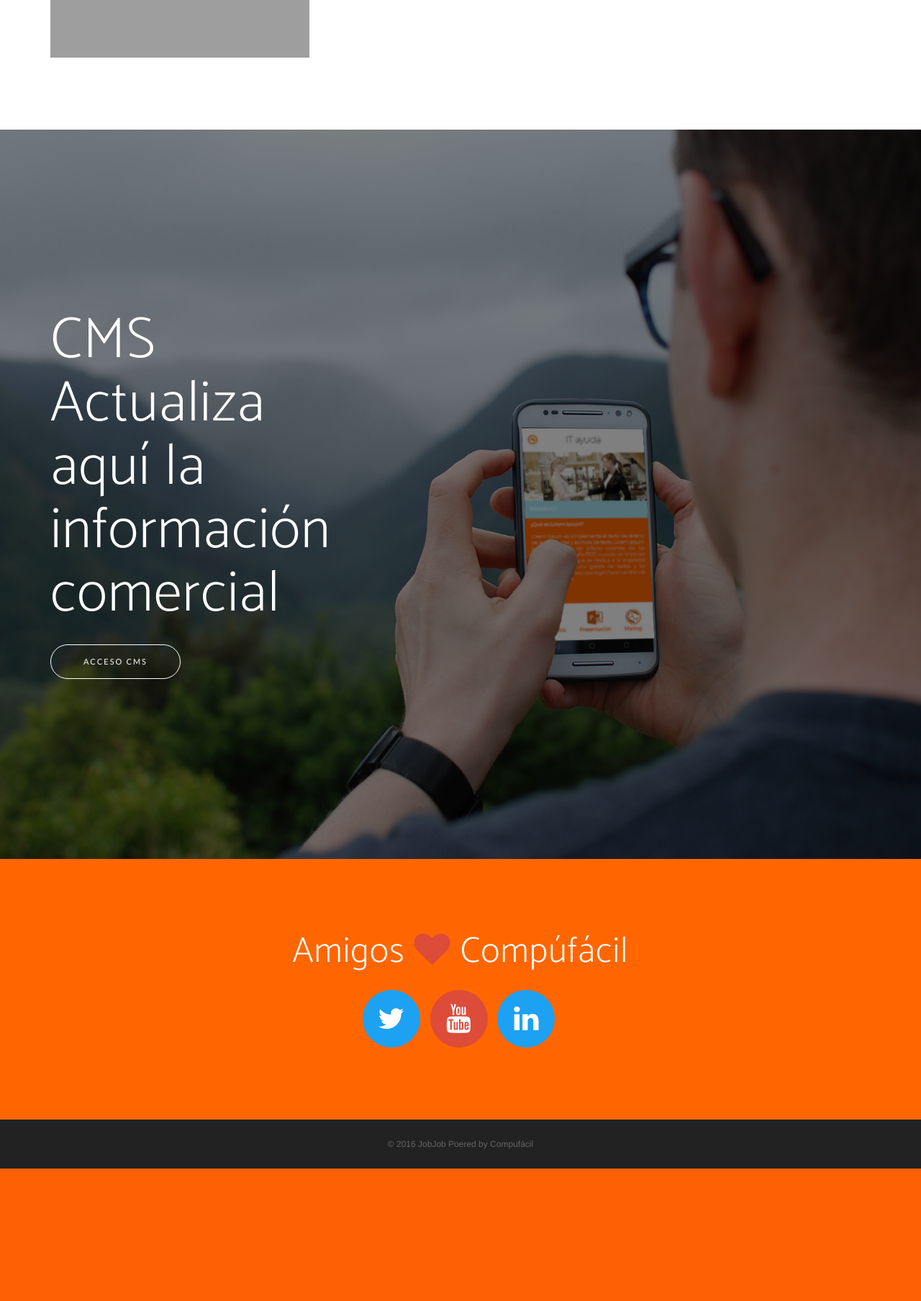
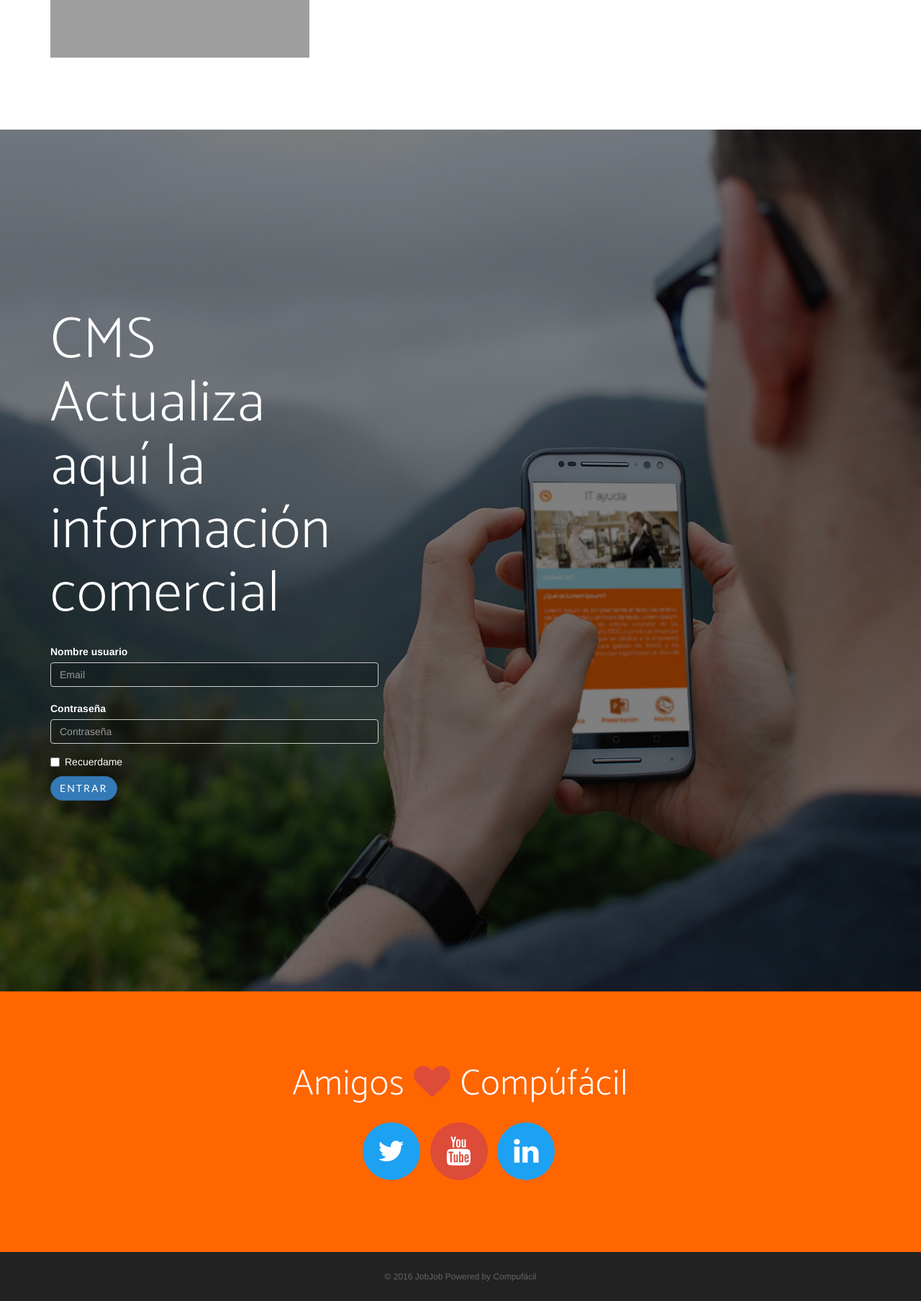
Before and after one commit to murcita/cmsjobjob, a PHP site: page / in a window 1280 px wide. Shown: the part 2412-4219 px from the top of the page at 72% size. Before the commit the page ends 4035 px from the top, so only its background shows below. Run offline with PHP 8.4, Linux system fonts and the light colour scheme; some libraries are stand-ins or nearby versions; some web fonts are replaced; grey boxes are pictures that could not be loaded.

Commit message:
ultimos cambios landing

```diff
--- a/includes/libraries.php
+++ b/includes/libraries.php
@@ -9,3 +9,4 @@
 <link rel="stylesheet" href="https://maxcdn.bootstrapcdn.com/bootstrap/4.0.0-alpha.4/css/bootstrap.min.css" integrity="sha384-2hfp1SzUoho7/TsGGGDaFdsuuDL0LX2hnUp6VkX3CUQ2K4K+xjboZdsXyp4oUHZj" crossorigin="anonymous">
 <!-- <link rel="stylesheet" href="../includes/libraries/font-awesome-4.7.0/css/font-awesome.css"> -->
 <link rel="stylesheet" href="https://cdnjs.cloudflare.com/ajax/libs/font-awesome/4.7.0/css/font-awesome.min.css">
+<link rel="icon" type="image/png" sizes="192x192"  href="/android-icon-192x192.png">
--- a/index.html
+++ b/index.html
@@ -11,6 +11,10 @@
     <meta name="viewport" content="width=device-width, initial-scale=1">
     <meta name="description" content="">
     <meta name="author" content="">
+
+
+    <link rel="shortcut icon" type="image/x-icon" href="favicon.ico">
+
 
     <title>CF -JobJob</title>
 
@@ -90,7 +94,7 @@
                 <div class="col-sm-7">
                     <div class="header-content">
                         <div class="header-content-inner">
-                             <img src="../htdocs/img/LogoBlanco.png">
+                             <img src="img/LogoBlanco.png">
                             <h1>JobJob es una aplicación iOS del grupo Compufácil diseñada para facilitar el acceso a información y recursos de apoyo para el área comercial de la compañía!</h1>
 
                             <a href="#download" class="btn btn-outline btn-xl page-scroll">Descárgala!</a>
@@ -194,13 +198,36 @@
                     </div>
                 </div>
             </div>
+        </div>
     </section>
 
     <section id="CMS" class="cta">
         <div class="cta-content">
             <div class="container">
                 <h2>CMS<br>Actualiza aquí la información comercial</h2>
-                <a href="#contact" class="btn btn-outline btn-xl page-scroll">Acceso CMS</a>
+                <!--a href="#contact" class="btn btn-outline btn-xl page-scroll">Acceso CMS</a-->
+
+<div>
+<form>
+     <div class="form-group">
+         <font color="white">
+         <label for="inputEmail"> Nombre usuario</label>
+         <input type="email" class="form-control"  placeholder="Email" style="width:40%;background:rgba(0, 0, 0, 0.21)">
+     <br>
+     <div class="form-group">
+         <label for="inputPassword">Contraseña</label>
+         <input type="password" class="form-control" placeholder="Contraseña" style="width:40%; background: rgba(0, 0, 0, 0.21);" >
+     </div>
+     <div class="checkbox">
+         <label><input type="checkbox">Recuerdame</label>
+     </div>
+     <button type="submit" class="btn btn-primary">Entrar</button>
+         </font>
+    </div>
+</form>
+</div>
+
+
             </div>
         </div>
         <div class="overlay"></div>
@@ -225,7 +252,7 @@
 
     <footer>
         <div class="container">
-            <p>&copy; 2016  JobJob Poered by Compufácil</p>
+            <p>&copy; 2016  JobJob Powered by Compufácil</p>
         </div>
     </footer>
 
```
Also changed, not shown: favicon.ico (added), 1 other file.
